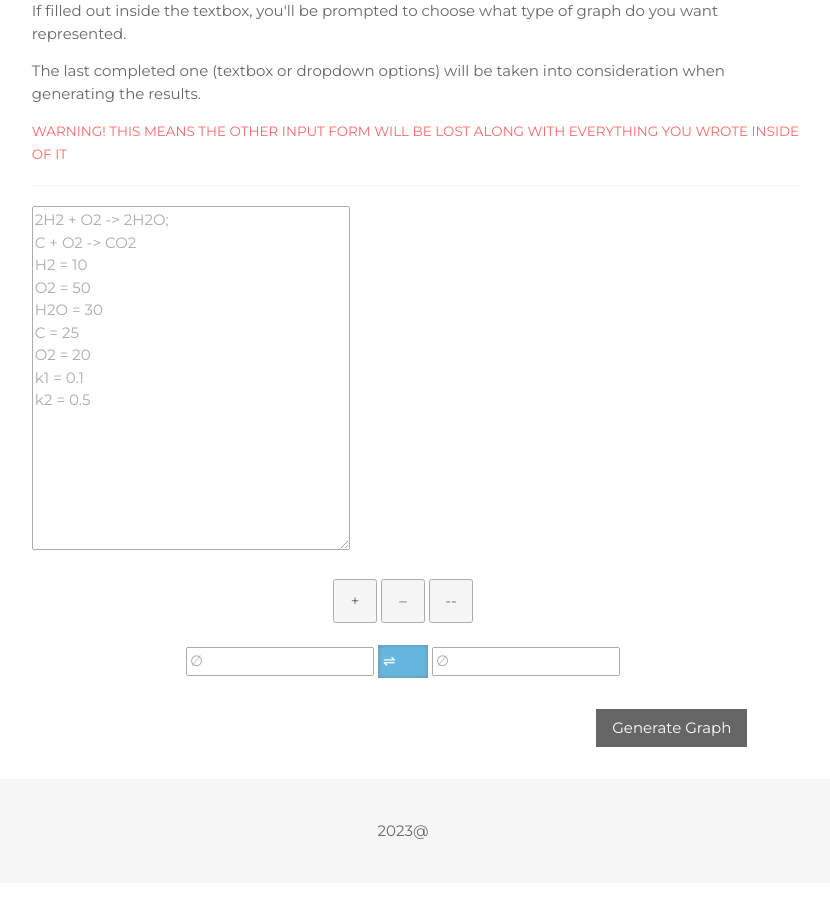
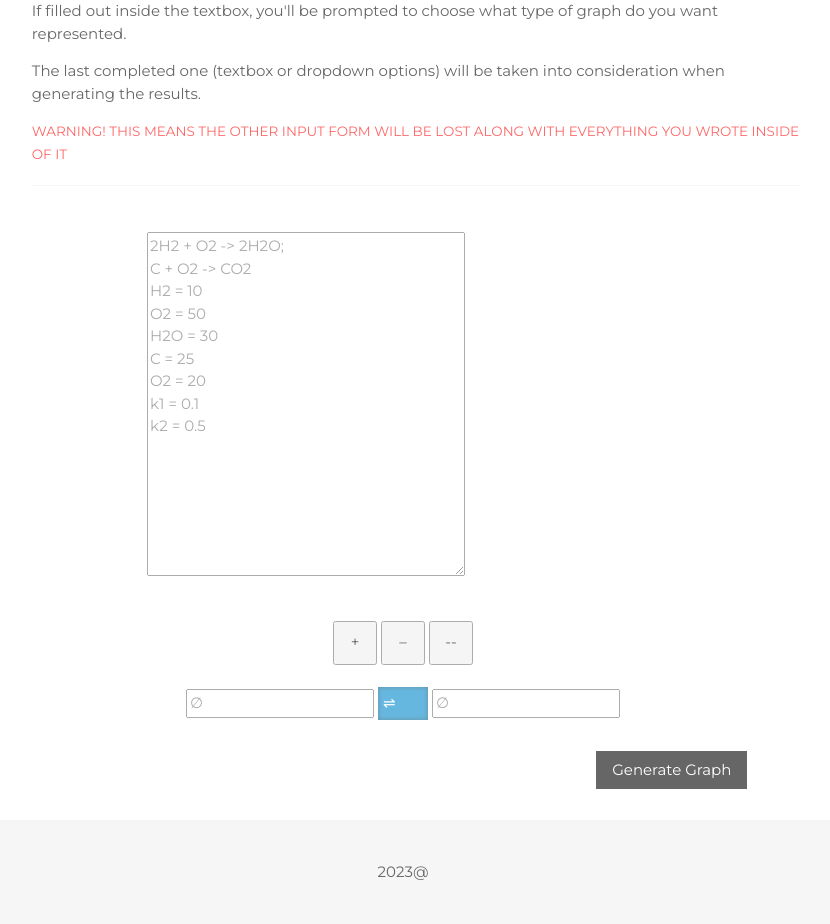
Before and after one commit to viktorashi/Open-CoNtRol, a Flask app: page / in a window 1280 px wide; the page is wider, and only the part inside the window is pictured. Shown: the part 541-1465 px from the top of that part, without its empty margins (237-1067 px from the left). Before the commit the page ends 1380 px from the top of that part, so only its background shows below. Run offline with Flask 3, Linux system fonts and the light colour scheme; some libraries are stand-ins or nearby versions.

Commit message:
rezolvat niste erori de necompletare de taguri

```diff
--- a/open_control/static/home.css
+++ b/open_control/static/home.css
@@ -51,7 +51,7 @@ select {
 }
 
 textarea {
-  max-width: 70%  ;
+  max-width: 100%  ;
 }
 
 a {
--- a/open_control/templates/home.html
+++ b/open_control/templates/home.html
@@ -1,5 +1,5 @@
 <!DOCTYPE html>
-<html>
+<html lang="en-GB">
 <head>
 	<title>Flask Graph</title>
 	<meta charset="UTF-8">
@@ -9,7 +9,7 @@
 	<link rel="stylesheet" href="https://cdnjs.cloudflare.com/ajax/libs/font-awesome/4.7.0/css/font-awesome.min.css">
     <link rel="stylesheet" href="../static/home.css">
     <link rel="icon" href="../static/favicon.ico" />
-	<script type="text/javascript" src="http://code.jquery.com/jquery-latest.min.js"></script>
+	<script type="text/javascript" src="https://code.jquery.com/jquery-latest.min.js"></script>
 	<script type="text/javascript" src="https://ajax.googleapis.com/ajax/libs/jquery/1.11.2-/jquery.min.js"></script>
     <script src="https://cdnjs.cloudflare.com/polyfill/v3/polyfill.min.js?features=es6"></script>
     <script src="../static/load-mathjax.js" async></script>
@@ -80,8 +80,14 @@
                 <p>The last completed one (textbox or dropdown options) will be taken into consideration when generating the results.</p>
 
                 <span class="error">WARNING! THIS MEANS THE OTHER INPUT FORM WILL BE LOST ALONG WITH EVERYTHING YOU WROTE INSIDE OF IT </span> <hr>
+            </div>
+        </header>
 
-                <textarea placeholder="2H2 + O2 -> 2H2O;
+                {#    TODO tine minte sa incerci sa pui cu url_for('save_reactii') #}
+                <form name="form" onsubmit="validateForm()" action="/save_reactii" id="DynamicTextBox"
+                      class="contact-form" method="post">
+
+                    <div style="width: 60%; left: 30%; padding-top:2%; position: relative"><textarea class="w31-center w3-margin-bottom" placeholder="2H2 + O2 -> 2H2O;
 C + O2 -> CO2
 H2 = 10
 O2 = 50
@@ -90,10 +96,9 @@ C = 25
 O2 = 20
 k1 = 0.1
 k2 = 0.5"
-                          cols="35" rows="15"></textarea>
-            </div>
+                                   cols="35" rows="15"></textarea></div>
 
-            <br>
+                    <br>
             <div style="text-align: center;">
                 <button id="Add" href="#" title="Add new reaction" style="height: 44px; width: 44px;">+</button>
                 <button id="Remove" href="#" title="Remove last reaction" style="height: 44px; width: 44px;">–</button>
@@ -101,9 +106,6 @@ k2 = 0.5"
                         style="height: 44px; width: 44px;">--
                 </button>
 
-                {#    TODO tine minte sa incerci sa pui cu url_for('save_reactii') #}
-                <form name="form" onsubmit="validateForm()" action="/save_reactii" id="DynamicTextBox"
-                      class="contact-form" method="post">
 
                     <input id="ecuatiiCount" type="hidden" value="f" name="ecuatiiCount" required/>
 
@@ -121,15 +123,12 @@ k2 = 0.5"
 
                     <p class="error"></p>
 
+                    </div>
                 </form>
 
                 <div class="form-status-holder"></div>
 
                 {#    <img src="/static/grafic.svg" alt="my plot" width="150" height="150">#}
-
-            </div>
-
-        </header>
     </div>
 
 
```
